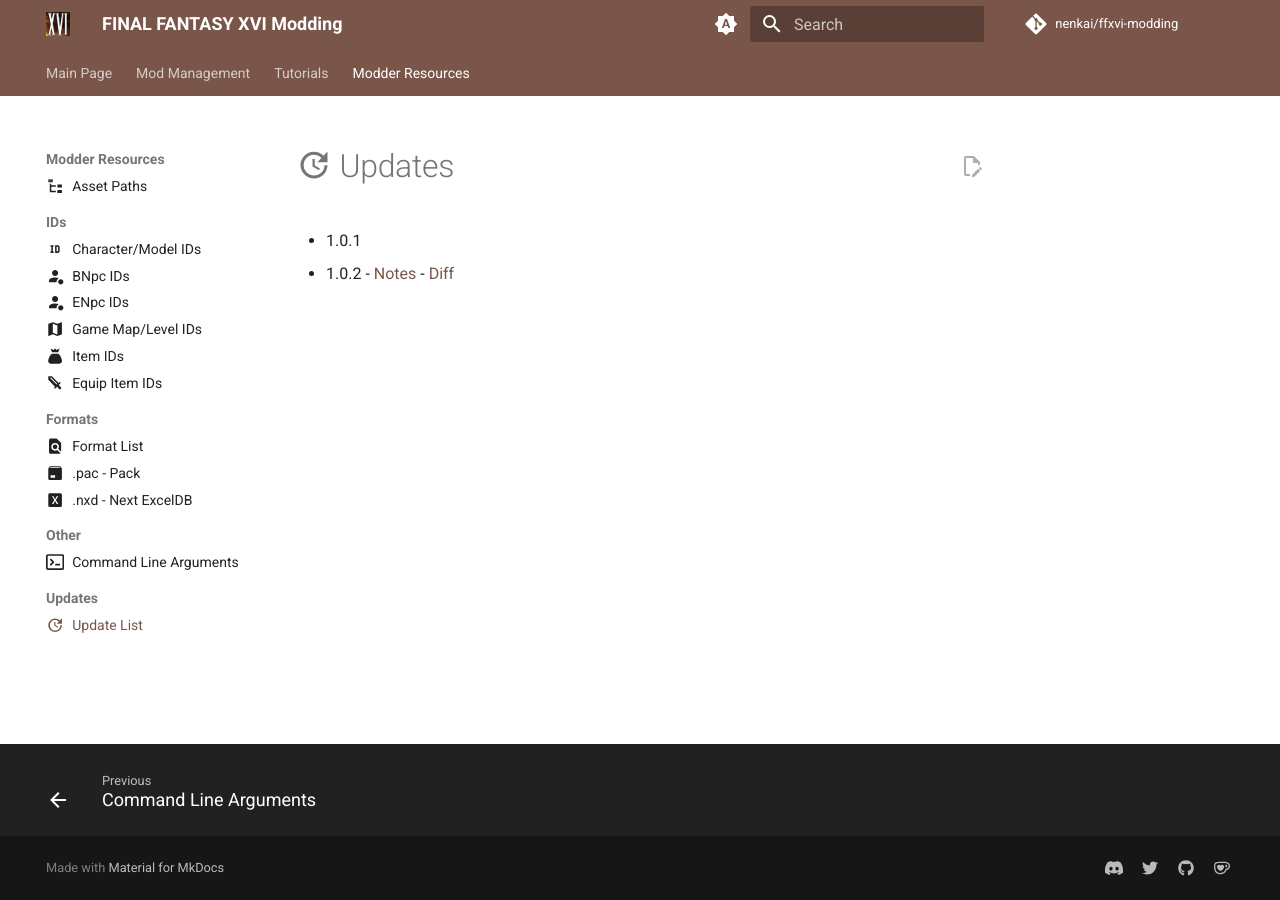
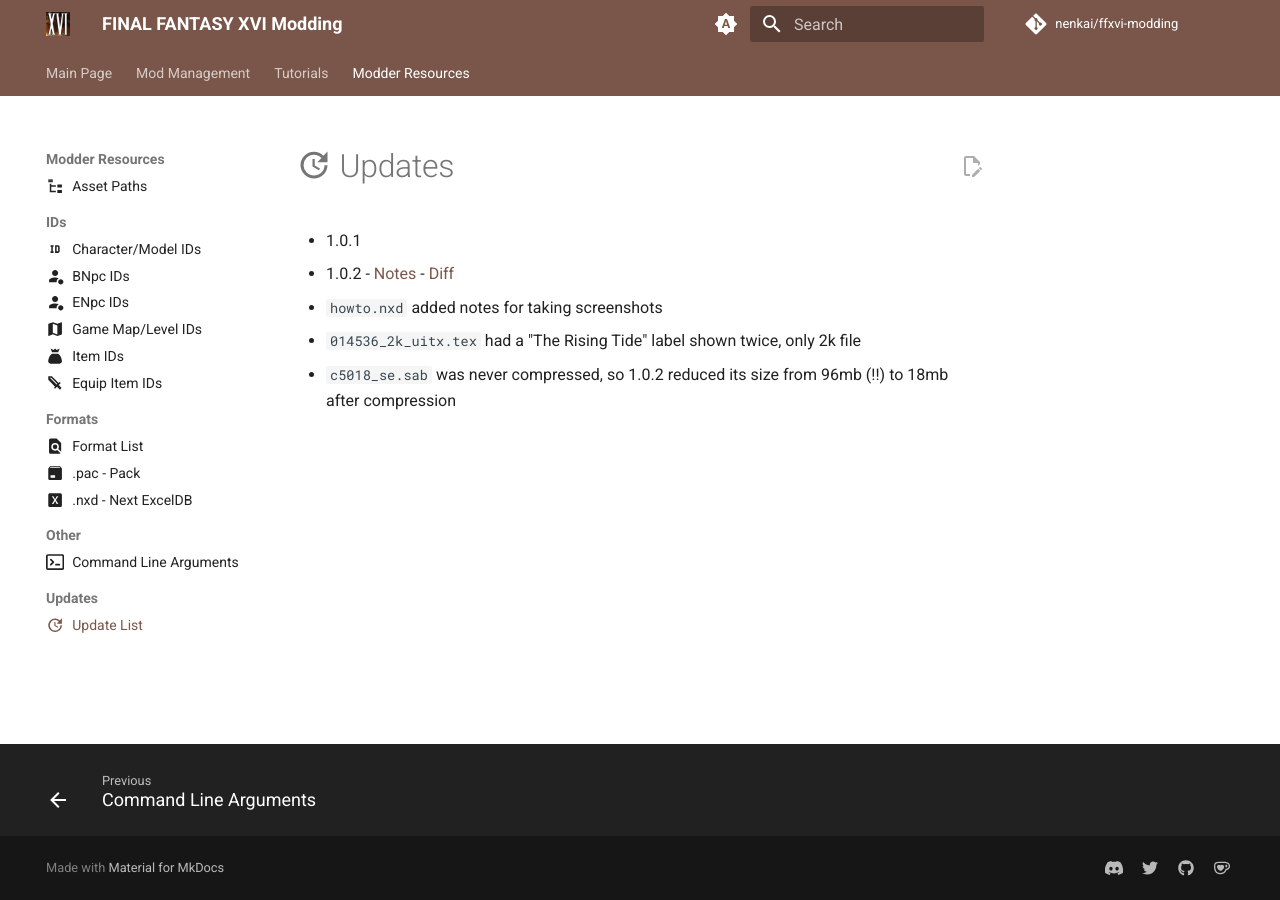
Before and after one commit to Nenkai/ffxvi-modding, an MkDocs documentation site: the page built from docs/resources/updates/updates.md, in a window 1280 px wide. Built offline with MkDocs 1.6.1 and Material for MkDocs 9.7.7, drawn with Linux system fonts in a browser that asks for light colours; comment, search, counter and statistics services are not loaded.

```diff
--- a/docs/resources/updates/updates.md
+++ b/docs/resources/updates/updates.md
@@ -6,3 +6,6 @@ icon: material/update
 
 * 1.0.1
 * 1.0.2 - [Notes](https://store.steampowered.com/news/app/2515020?emclan=103582791474676603&emgid=4545912721046242416) - [Diff](steam_v102.html)
+  * `howto.nxd` added notes for taking screenshots
+  * `014536_2k_uitx.tex` had a "The Rising Tide" label shown twice, only 2k file
+  * `c5018_se.sab` was never compressed, so 1.0.2 reduced its size from 96mb (!!) to 18mb after compression
```
